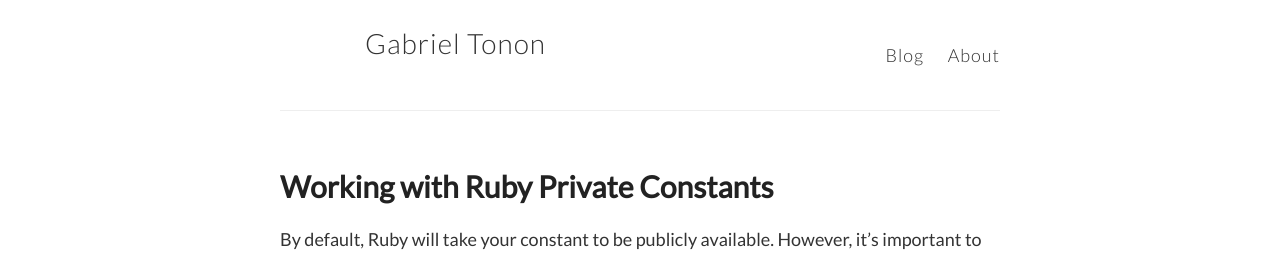
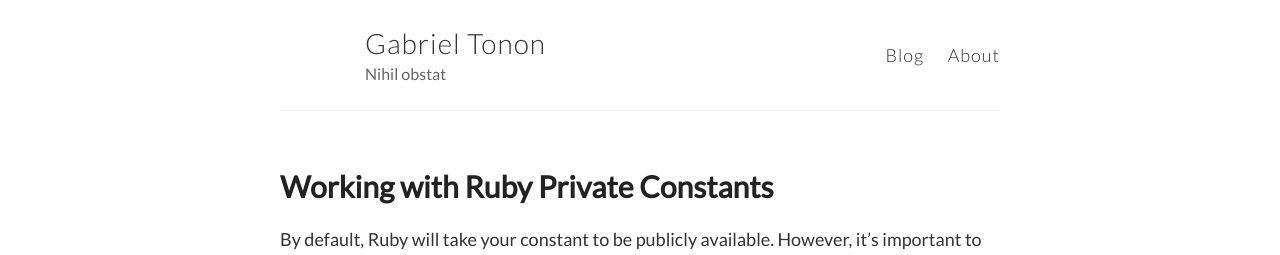
Before and after one commit to gaapt/gaapt.github.io, a Jekyll site: the page built from index.html, in a window 1280 px wide. Shown: the top 255 px of the page. Built offline with Jekyll 4.4.1, drawn with Linux system fonts in a browser that asks for light colours.

Commit message:
Update _config.yml

```diff
--- a/_config.yml
+++ b/_config.yml
@@ -6,7 +6,8 @@
 name: Gabriel Tonon
 
 # Short bio or description (displayed in the header)
-#description: Blog
+description: Nihil obstat
+
 
 # URL of your avatar or profile pic (you could use your GitHub profile pic)
 avatar: #https://avatars3.githubusercontent.com/u/9023702?v=3&s=460
```
